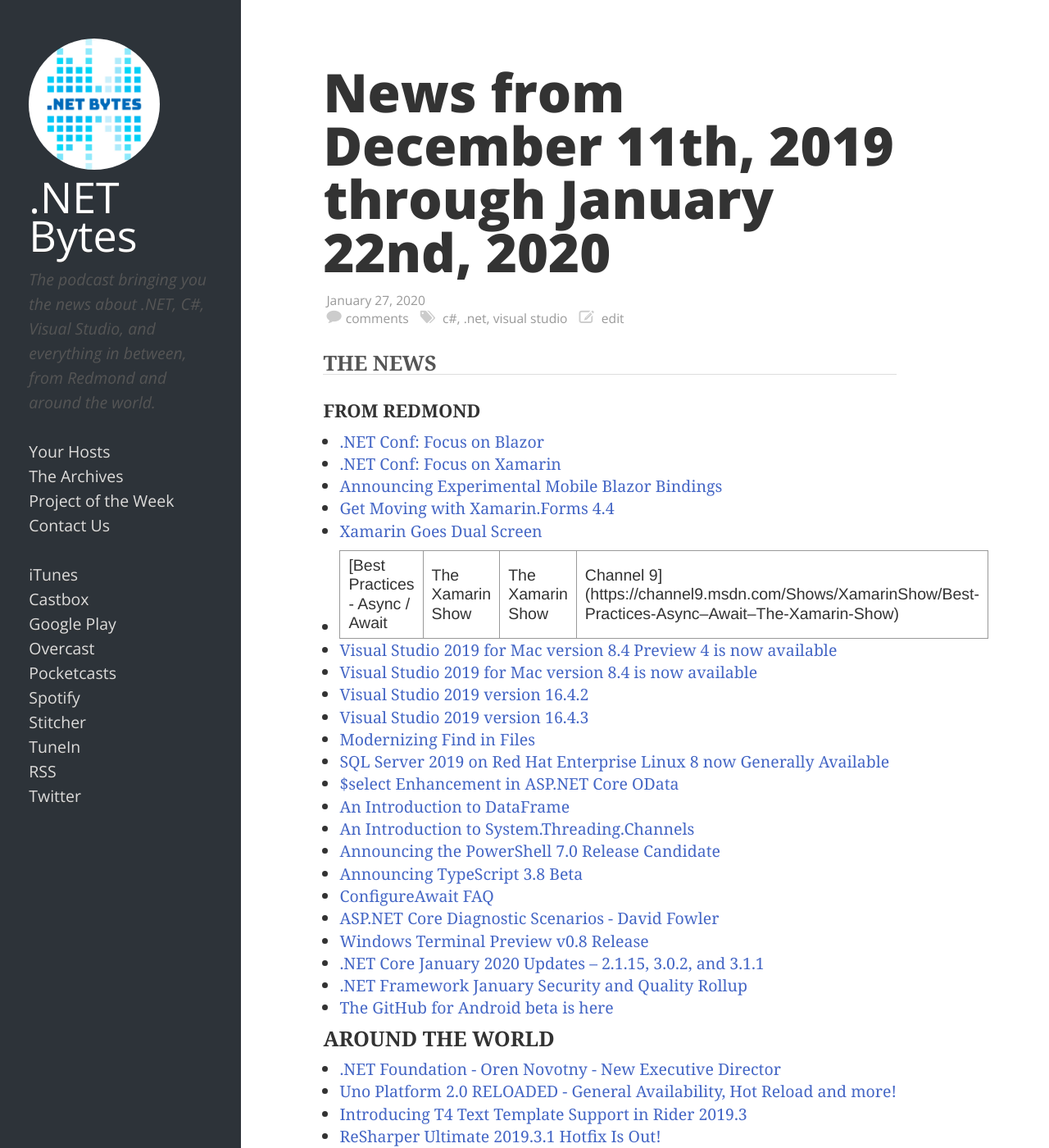
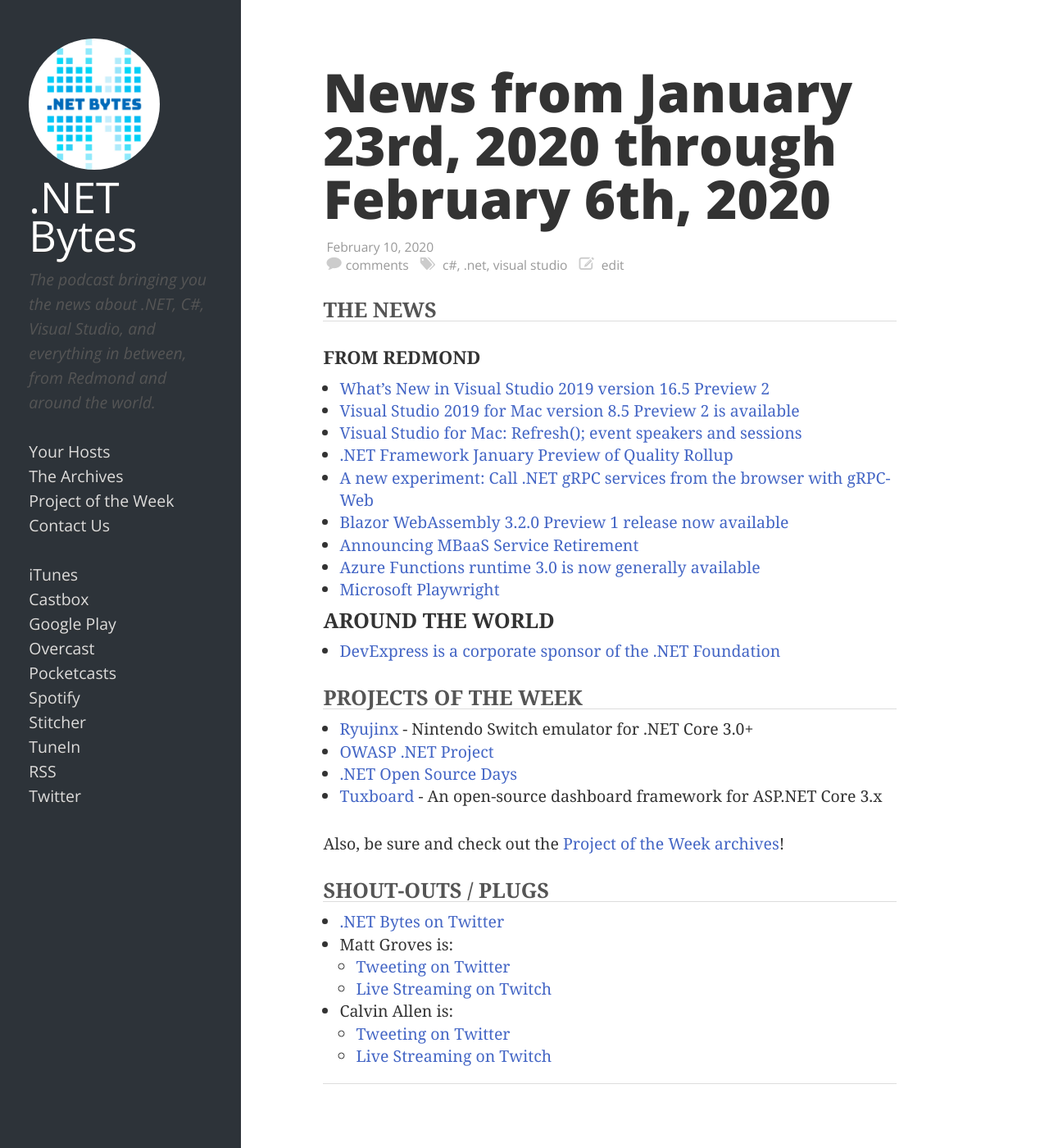
Before and after one commit to dotnetbytes/Website, a Jekyll site: the page built from index.html, in a window 1280 px wide and 1400 px high. Shown: the whole window at 82% size. Built offline with Jekyll 4.4.1, drawn with Linux system fonts in a browser that asks for light colours; the list of posts is cut into pages by our own code; some of the changed text lies outside the part shown.

Commit message:
Adding episode 15 and updating POTW page.

```diff
--- /dev/null
+++ b/_posts/2020-02-10-15.md
@@ -0,0 +1,45 @@
+---
+title: "News from January 23rd, 2020 through February 6th, 2020"
+permalink: "15"
+hosts: ["callen", "mgroves"]
+file_name: "e15.mp3"
+file_length: "49946624"
+duration: "40:40"
+---
+
+## THE NEWS
+
+### FROM REDMOND
+
+* [What’s New in Visual Studio 2019 version 16.5 Preview 2](https://devblogs.microsoft.com/visualstudio/whats-new-in-visual-studio-2019-version-16-5-preview-2-for-cpp-xamarin-and-azure-tooling-experiences/)
+* [Visual Studio 2019 for Mac version 8.5 Preview 2 is available](https://devblogs.microsoft.com/visualstudio/visual-studio-2019-for-mac-version-8-5-preview-2-is-available/)
+* [Visual Studio for Mac: Refresh(); event speakers and sessions](https://devblogs.microsoft.com/visualstudio/visual-studio-for-mac-refresh-event-speakers-and-sessions/)
+* [.NET Framework January Preview of Quality Rollup](https://devblogs.microsoft.com/dotnet/net-framework-january-preview-of-quality-rollup/)
+* [A new experiment: Call .NET gRPC services from the browser with gRPC-Web](https://devblogs.microsoft.com/aspnet/grpc-web-experiment/)
+* [Blazor WebAssembly 3.2.0 Preview 1 release now available](https://devblogs.microsoft.com/aspnet/blazor-webassembly-3-2-0-preview-1-release-now-available/)
+* [Announcing MBaaS Service Retirement](https://devblogs.microsoft.com/appcenter/app-center-mbaas-retirement/)
+* [Azure Functions runtime 3.0 is now generally available](https://azure.microsoft.com/en-us/updates/azure-functions-runtime-30-is-now-available/)
+* [Microsoft Playwright](https://github.com/microsoft/playwright)
+
+### AROUND THE WORLD
+
+* [DevExpress is a corporate sponsor of the .NET Foundation](https://community.devexpress.com/blogs/ctodx/archive/2020/01/14/devexpress-is-a-corporate-sponsor-of-the-net-foundation.aspx)
+
+## PROJECTS OF THE WEEK
+
+* [Ryujinx](https://github.com/Ryujinx/Ryujinx) - Nintendo Switch emulator for .NET Core 3.0+
+* [OWASP .NET Project](https://twitter.com/sempf)
+* [.NET Open Source Days](https://github.com/baskarmib/DotNetOpenSourceDays)
+* [Tuxboard](https://github.com/jdanylko/Tuxboard) - An open-source dashboard framework for ASP.NET Core 3.x
+
+Also, be sure and check out the [Project of the Week archives](https://www.dotnetbytes.fm/potw/)!
+
+## SHOUT-OUTS / PLUGS
+
+* [.NET Bytes on Twitter](https://twitter.com/dotnetbytes)
+* Matt Groves is:
+  * [Tweeting on Twitter](https://twitter.com/mgroves)
+  * [Live Streaming on Twitch](https://www.twitch.tv/matthewdgroves)
+* Calvin Allen is:
+  * [Tweeting on Twitter](https://twitter.com/_CalvinAllen)
+  * [Live Streaming on Twitch](https://www.twitch.tv/CalvinAAllen)
--- a/potw/index.md
+++ b/potw/index.md
@@ -21,3 +21,7 @@ This page is a list of all the projects we've highlighted so far (partly for you
 * [Uno Platform](https://platform.uno/) - [December 8, 2019](https://www.dotnetbytes.fm/12)
 * [CodeQL](https://securitylab.github.com/tools/codeql) - [December 8, 2019](https://www.dotnetbytes.fm/12)
 * [TwitchLib](https://github.com/TwitchLib/TwitchLib) - [December 16, 2019](https://www.dotnetbytes.fm/13)
+* [Building A New Win 3.1 App in 2019 Part 1: Slack Client](http://yeokhengmeng.com/2019/12/building-a-new-win-3-1-app-in-2019-part-1-slack-client/) - [January 27, 2020](https://www.dotnetbytes.fm/14)
+* [Ryujinx](https://github.com/Ryujinx/Ryujinx) - [February 10, 2020](https://www.dotnetbytes.fm/15)
+* [OWASP .NET Project](https://twitter.com/sempf) - [February 10, 2020](https://www.dotnetbytes.fm/15)
+* [Tuxboard](https://github.com/jdanylko/Tuxboard) - [February 10, 2020](https://www.dotnetbytes.fm/15)
```
